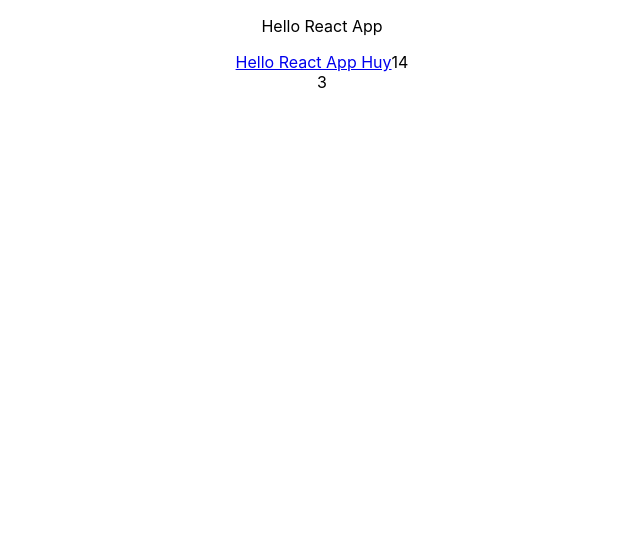
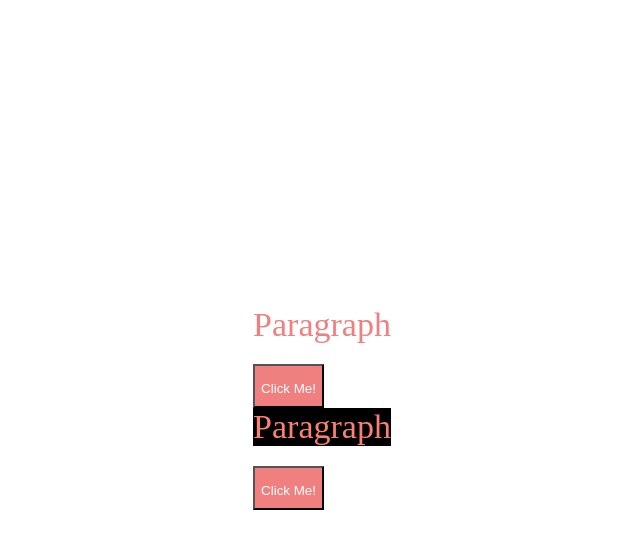
Before and after one commit to NESTECH-K16/react-course, a React (Create React App) app: page / in a window 1280 px wide. Shown: the top 548 px of the page, without its empty margins (318-958 px from the left). Built offline with nearby package versions, Linux system fonts and the light colour scheme.

Commit message:
update first component paragraph

```diff
--- a/src/App.js
+++ b/src/App.js
@@ -1,25 +1,17 @@
 import './App.css'
+import Paragraph from './components/paragraph/index'
 
-function App() {
-	const age = 14
+// Component
+const App = () => {
+	//
 
-	const renderContentFollowByAge = () => {
-		if (age > 19) {
-			return 1
-		} else {
-			return 2
-		}
-	}
-
+	// return <p className='para'>{number}</p>
+	// self close
 	return (
-		<div className='App'>
-			<p>Hello React App</p>
-			<a href='#'>Hello React App Huy</a>
-			<span className='age'>{age}</span>
-			<br />
-			{/* <span>{renderContentFollowByAge()}</span> */}
-			{age > 19 ? 1 : age > 17 ? 2 : 3}
-		</div>
+		<>
+			<Paragraph color='lightcoral' backgroundColor='white' />
+			<Paragraph color='salmon' backgroundColor='black' />
+		</>
 	)
 }
 
--- /dev/null
+++ b/src/components/paragraph/index.js
@@ -0,0 +1,27 @@
+import React from 'react'
+import classes from './paragraph.module.css'
+
+const Paragraph = (props) => {
+	console.log('props', props)
+	console.log('props color', props.color)
+	console.log('props background color', props.backgroundColor)
+
+	// {
+	//   color: 'blue',
+	//   backgroundColor: 'red'
+	// }
+	// console.log('classes', classes)
+
+	return (
+		<>
+			<div
+				className={classes.para}
+				style={{ color: props.color, backgroundColor: props.backgroundColor, marginBottom: 20 }}>
+				Paragraph
+			</div>
+			<button className={classes.btn}>Click Me!</button>
+		</>
+	)
+}
+
+export default Paragraph
--- /dev/null
+++ b/src/components/paragraph/paragraph.module.css
@@ -0,0 +1,16 @@
+body {
+	/* background-color: red; */
+}
+
+.para {
+	font-size: 34px;
+	color: salmon;
+}
+
+.btn {
+	background-color: lightcoral;
+	color: white;
+	height: 44px;
+	line-height: 44px;
+	/* padding: 5px 12px; */
+}
--- a/src/index.css
+++ b/src/index.css
@@ -1,13 +1,6 @@
 body {
-  margin: 0;
-  font-family: -apple-system, BlinkMacSystemFont, 'Segoe UI', 'Roboto', 'Oxygen',
-    'Ubuntu', 'Cantarell', 'Fira Sans', 'Droid Sans', 'Helvetica Neue',
-    sans-serif;
-  -webkit-font-smoothing: antialiased;
-  -moz-osx-font-smoothing: grayscale;
+	display: flex;
+	align-items: center;
+	justify-content: center;
+	min-height: 100vh;
 }
-
-code {
-  font-family: source-code-pro, Menlo, Monaco, Consolas, 'Courier New',
-    monospace;
-}
--- a/src/index.js
+++ b/src/index.js
@@ -1,8 +1,10 @@
 import React from 'react'
 import ReactDOM from 'react-dom/client'
 import './index.css'
+import './style.css'
+import reportWebVitals from './reportWebVitals'
+
 import App from './App'
-import reportWebVitals from './reportWebVitals'
 
 const root = ReactDOM.createRoot(document.getElementById('app'))
 root.render(
--- /dev/null
+++ b/src/style.css
@@ -0,0 +1,3 @@
+body {
+	/* background-color: red; */
+}
--- a/test.js
+++ /dev/null
@@ -1 +0,0 @@
-const a = 1
```
